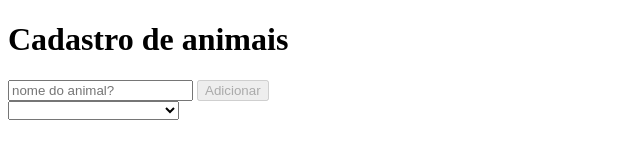
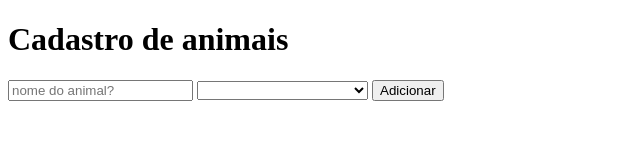
Before and after one commit to MarianasdLourenco/cadastro-de-pet, a plain HTML site: page index.html in a window 1280 px wide. Shown: the whole page, without its empty margins (0-640 px from the left). Drawn offline with nearby package versions, Linux system fonts and the light colour scheme.

Commit message:
Update index.html

```diff
--- a/index.html
+++ b/index.html
@@ -12,15 +12,13 @@
     <div>
       <h1>Cadastro de animais</h1>
       <input v-model="text" placeholder="nome do animal?" @keyup.enter="onAdd" @keyup.esc="onClear">
-      <button :disabled="!text" @click="onAdd">Adicionar</button>
-    </div>
 <select v-model="selected" placeholder="nome do animal?">
   <option disabled value="">escolha a raça do animal</option>
   <option>lulu da pomerania</option>
   <option>Beagle</option>
   <option>Basset houng</option>
 </select>
-<br>
+             <button @click="onAdd">Adicionar</button>
 
     <ul>
       <li v-for="task of tasks">{{ task }}</li>
```
